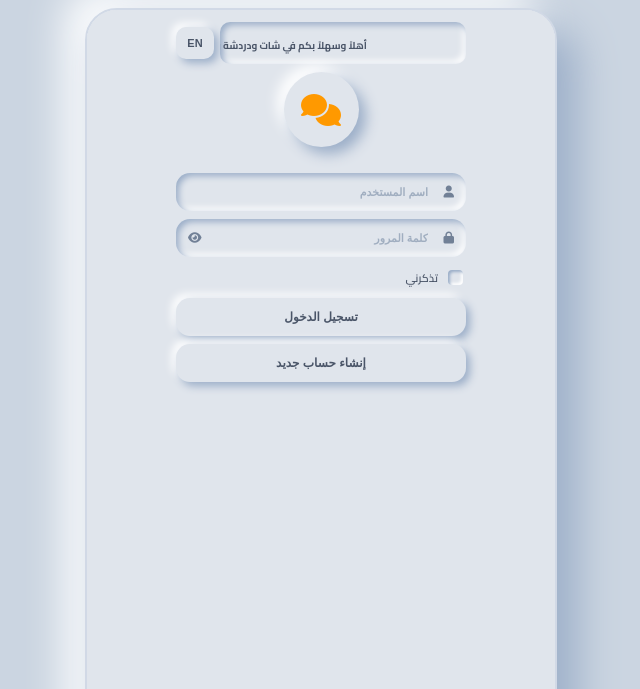
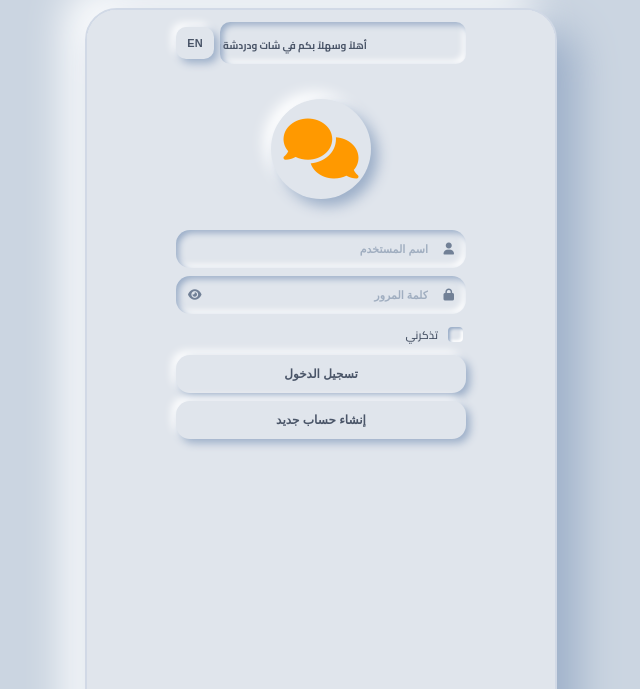
Before and after one commit to bin2farea/chat.rima, a plain HTML site: page index.html in a window 1280 px wide. Shown: the top 689 px of the page, without its empty margins (319-959 px from the left). Drawn offline with Linux system fonts and the light colour scheme; no server answers; a web font is replaced by a local one.

Commit message:
Update index.html

```diff
--- a/index.html
+++ b/index.html
@@ -245,17 +245,17 @@
         }
         .lang-btn:active { box-shadow: inset 2px 2px 4px var(--shadow-dark), inset -2px -2px 4px var(--shadow-light); }
 
-        .top-icon-container { position: relative; margin: 8px auto 6px auto; display: flex; justify-content: center; align-items: center; flex-shrink: 0; }
+        .top-icon-container { position: relative; margin: 35px auto 6px auto; display: flex; justify-content: center; align-items: center; flex-shrink: 0; }
 
         .top-icon {
-            width: 75px; height: 75px; border-radius: 50%; background: var(--neumorphic-bg);
+            width: 100px; height: 100px; border-radius: 50%; background: var(--neumorphic-bg);
             display: flex; justify-content: center; align-items: center;
-            font-size: 32px; color: var(--gold-border);
+            font-size: 60px; color: var(--gold-border);
             box-shadow: 7px 7px 14px var(--shadow-dark), -7px -7px 14px var(--shadow-light);
         }
 
-        /* التعديل هنا: تم جعل الهامش العلوي 20px لضبط النزول المطلوب بدقة */
-        .bottom-section { display: flex; flex-direction: column; width: 100%; align-items: center; gap: 8px; margin-top: 20px; flex-shrink: 0; }
+        /* التعديل هنا: تم تعديل الهامش العلوي لـ 18px لمنع أي شاشة صامتة ولضبط النزول بدقة */
+        .bottom-section { display: flex; flex-direction: column; width: 100%; align-items: center; gap: 8px; margin-top: 25px; flex-shrink: 0; }
 
         .input-group { position: relative; width: 100%; }
         .input-group i.fa-user, .input-group i.fa-envelope, .input-group i.fa-lock, .input-group i.fa-globe {
```
